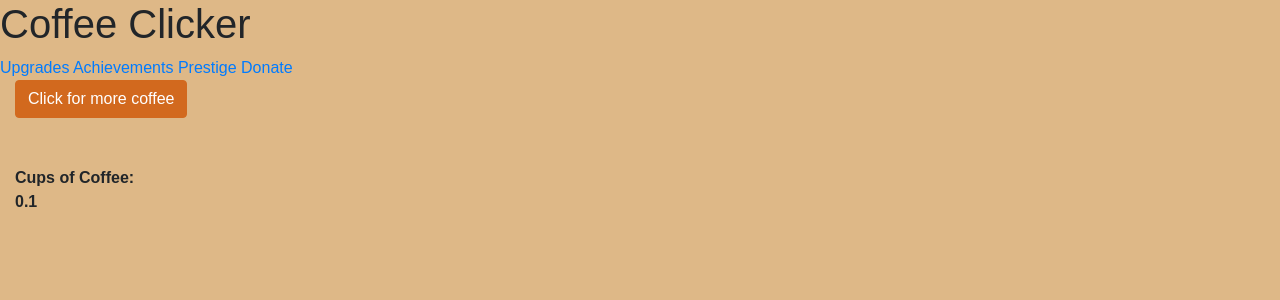
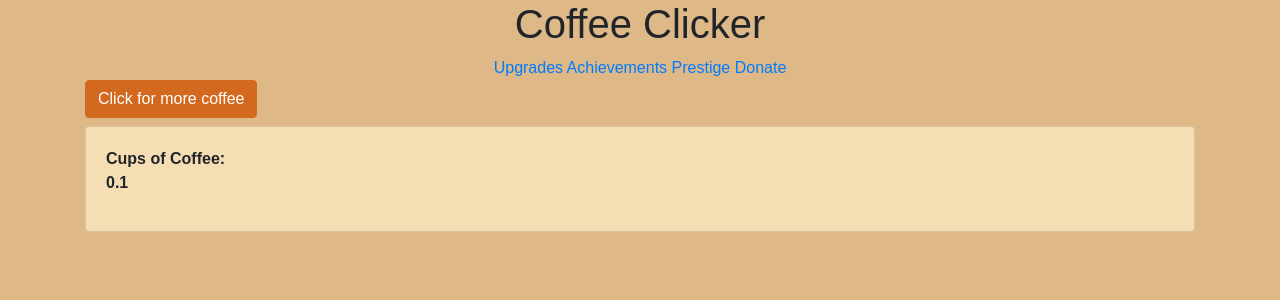
Before and after one commit to CRudorf/CoffeeClicker, a Flask app: page / in a window 1280 px wide. Shown: the top 300 px of the page. Run offline with Flask 2, Linux system fonts and the light colour scheme; some libraries are stand-ins or nearby versions; some web fonts are replaced.

Commit message:
Utilized bootstrap classes & grid

```diff
--- a/templates/index.html
+++ b/templates/index.html
@@ -13,23 +13,29 @@
     <title>Coffee Clicker</title>
   </head>
   <body>
-    <div class="clickerTitle">
+
+    <div class="container">
+      <div class="row">
+        <div class="col-12 text-center">
           <h1>Coffee Clicker</h1>
         </div>
-    <div class="navBar">
+      </div>
+      <nav class="nav-bar navbar-light text-center">
         <a href="#">Upgrades</a>
         <a href="#">Achievements</a>
         <a href="#">Prestige</a>
         <a href="#">Donate</a>
 
-    </div>
-    <div class="container-fluid">
-      <div>
+      </nav>
+      <div class="row align-items-center mb-2">
+        <div class="col-12">
           <button type="button" class="btn btn-primary" id="moneyButton">Click for more coffee</button>
         </div>
-      <br><br>
-      <div id="coffeeTracker">
+      </div>
+      <div class="card mb-2">
+        <div class="card-body">
           <strong>Cups of Coffee: <p id="money"></p></strong>
+        </div>
       </div>
     </div>
 
```
Lines whose indentation alone changed are shown as unchanged.
